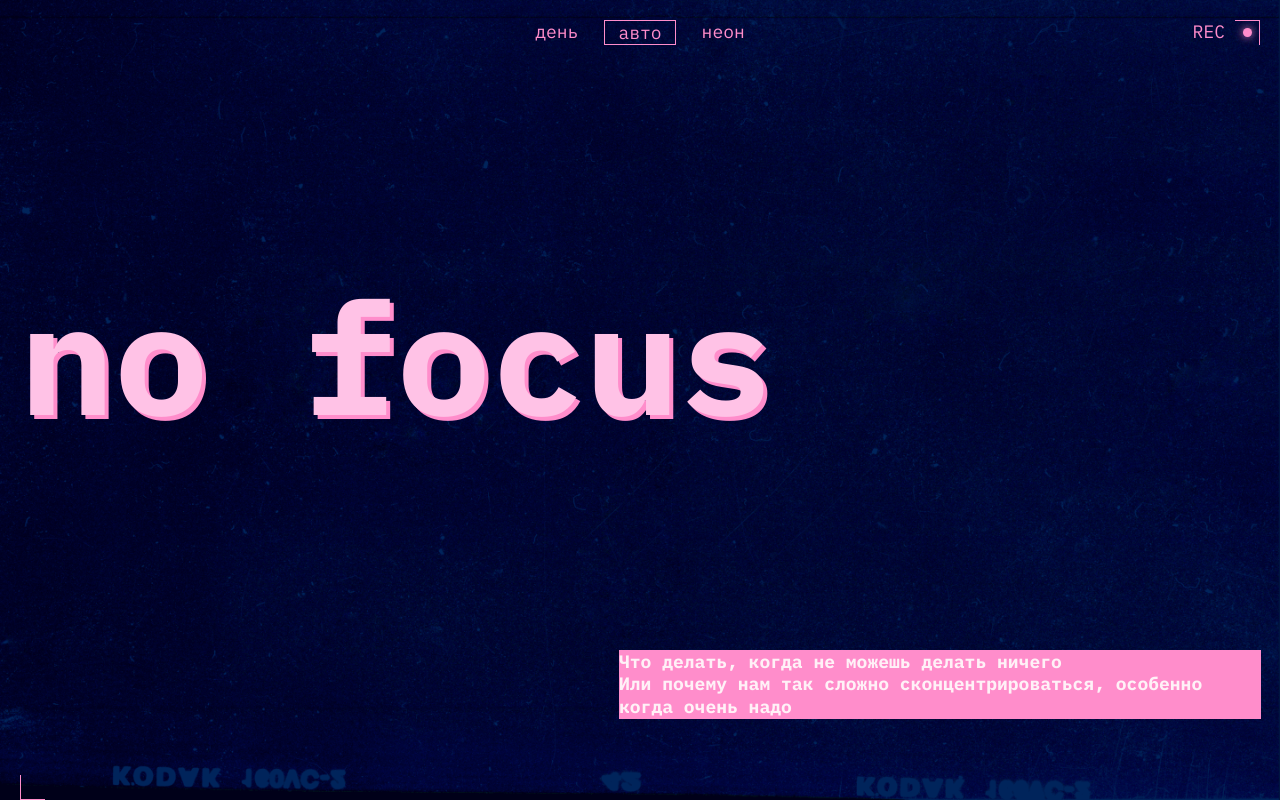
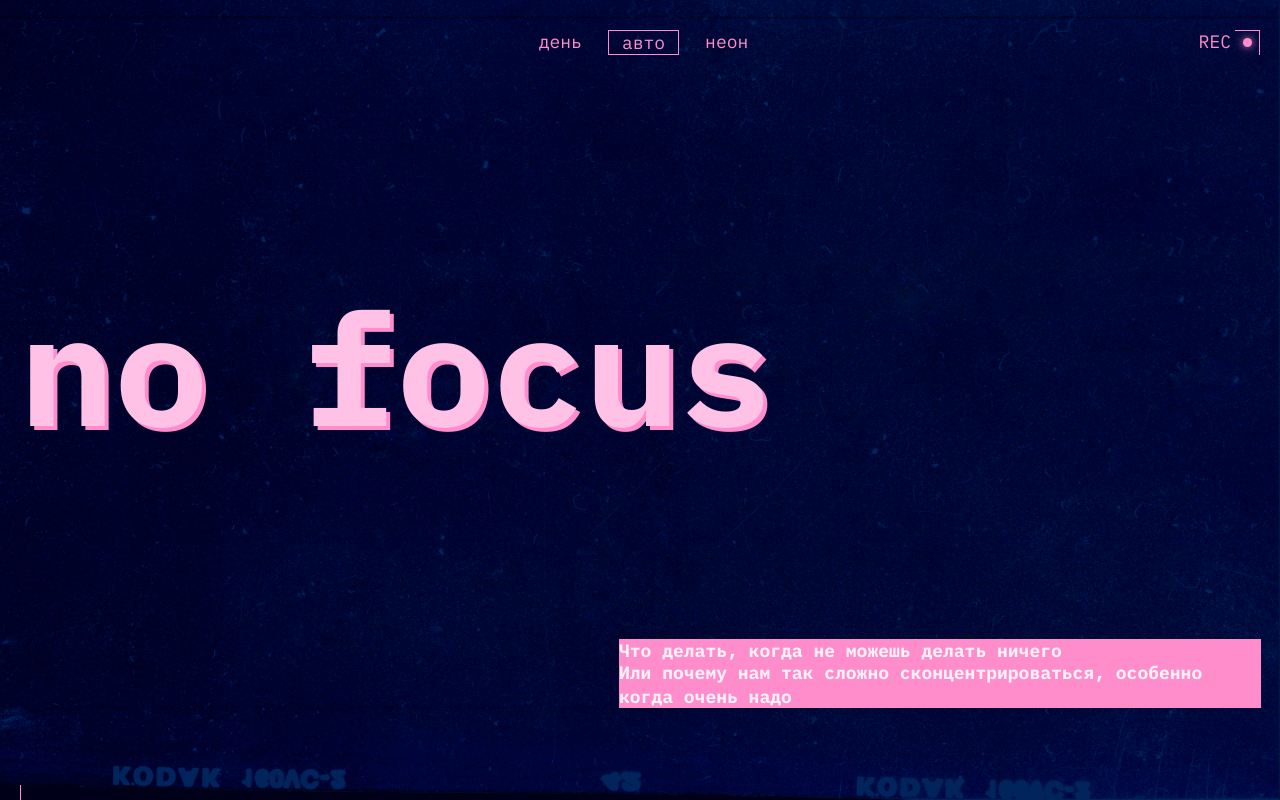
Before and after one commit to n1kkru/slozhno-sosredotochitsya, a plain HTML site: page index.html in a window 1280 px wide. Shown: the top 800 px of the page. Drawn offline with Linux system fonts and the light colour scheme.

Commit message:
Фикс автотестов. Расхождение с макетом 375

```diff
--- a/styles/light.css
+++ b/styles/light.css
@@ -19,7 +19,7 @@
   */
   --title-color: #ffc2e6;
   --accent-color: #ff8dcb;
-  --background-color: #FFF1F7;;
+  --background-color: #FFF1F7;
   --text-color: #353430;
   --button-hover-color: rgba(50, 49, 45, 0.40);
   background-image: url(/images/cover-image-light.png);
@@ -48,10 +48,10 @@
 }
 
 @media (prefers-color-scheme: light) {
-  :root  {
+  :root {
     --title-color: #ffc2e6;
     --accent-color: #ff8dcb;
-    --background-color: #FFF1F7;;
+    --background-color: #FFF1F7;
     --text-color: #353430;
     --button-hover-color: rgba(50, 49, 45, 0.40);
   }
--- a/styles/style.css
+++ b/styles/style.css
@@ -2,7 +2,7 @@
 /*dark-mobile-first*/
 
 .page {
-  padding: 10px;
+  padding-inline: 10px;
   color: var(--text-color);
   font-family: var(--text-font);
   font-size: 18px;
@@ -21,6 +21,7 @@
   align-content: center;
   grid-template-rows: 1fr 1fr 1fr;
   min-block-size: 100vh;
+  padding-block-start: 10px;
   /* gap: 55px; */
 }
 
@@ -34,6 +35,7 @@
   background-color:  transparent;
   inline-size: 25px;
   block-size: 25px;
+  inset-block-start: 10px;
 }
 
 .decorated-zone::after {
@@ -43,12 +45,10 @@
   align-self: flex-end;
   border-inline-start: 1px solid var(--accent-color);
   border-block-end: 1px solid var(--accent-color);
-  /* inset-inline-start: 10px;
-  inset-block-end: 10px; */
   background-color:  transparent;
   inline-size: 25px;
   block-size: 25px;
-  inset-block-end: 20px
+  inset-block-end: 10px;
 }
 
 .header__icon {
@@ -59,8 +59,9 @@
   position: absolute;
   display: flex;
   justify-self: end;
-  gap: 10px;
+  gap: 4px;
   align-self: flex-start;
+  inset-block-start: 10px;
 }
 
 .header__icon::after {
@@ -78,6 +79,7 @@
 .header__theme-menu {
   text-align: end;
   align-self: center;
+  padding-inline-start: 7px;
 }
 
 .header__theme-menu-list {
@@ -122,7 +124,7 @@
   font-size: clamp(7.25rem, 7.0115rem + 1.0178vw, 7.5rem);
   line-height: 82.5%;
   text-shadow: 4px 4px 0px var(--accent-color);
-  padding-block-start: 5px; /*pixel perfect*/
+  padding-block-start: 10px; /*pixel perfect*/
 }
 
 .subtitle {
@@ -133,7 +135,7 @@
 }
 
 .header__subtitle {
-  padding-block-end: 5px;
+  padding-block-end: 30px; /*pixel perfect*/
   align-self: center;
 }
 
@@ -158,7 +160,7 @@
   line-height: 130%;
 }
 
-.content__subtitle {
+.content__article > .content__subtitle {
   margin-block-end: 10px;
 }
 
@@ -240,7 +242,7 @@
     padding-block-end: 80px;
   }
 
-  .content:nth-child(3){
+  .content:nth-child(3) {
     grid-template-rows: repeat(6, auto);
   }
 
@@ -280,7 +282,7 @@
 
 @media (width >= 1024px) {
   .header__theme-menu {
-   justify-self: center;
+    justify-self: center;
     align-self: start;
     text-align: center;
   }
```
